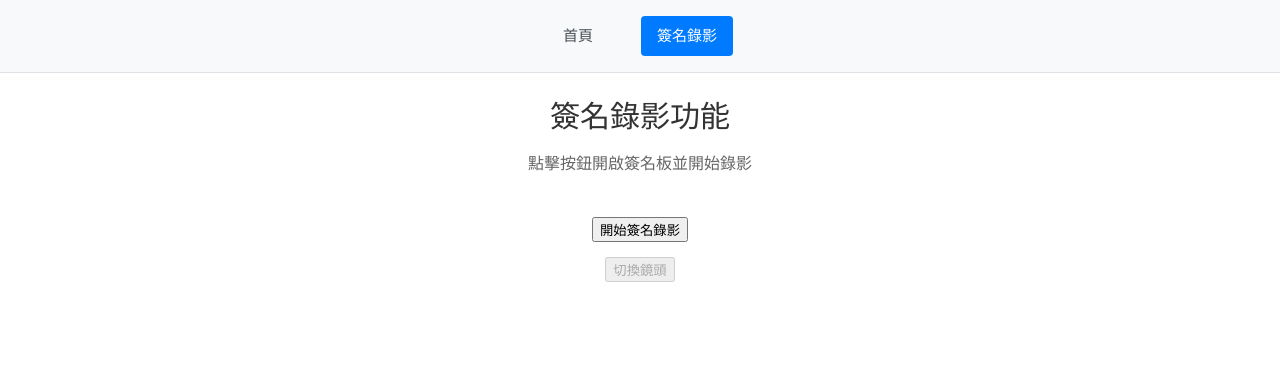
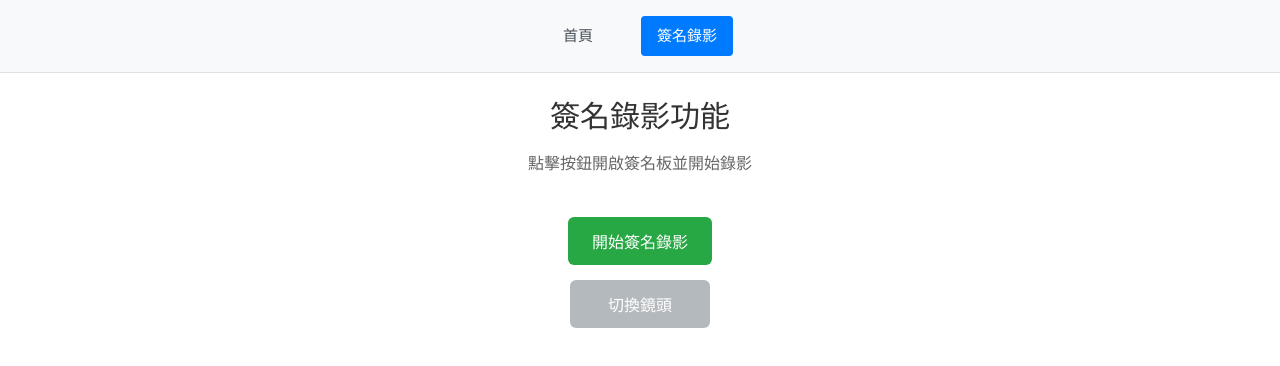
Before and after one commit to et20020223/camera-record-app, a Vue app: page /signature in a window 1280 px wide. Shown: the top 366 px of the page. Built offline with nearby package versions, Linux system fonts and the light colour scheme.

Commit message:
feat: 調整按鈕樣式

```diff
--- a/src/views/SignatureView.vue
+++ b/src/views/SignatureView.vue
@@ -587,6 +587,54 @@ onUnmounted(() => {
 </script>
 
 <style scoped>
+.new-signature-btn {
+  margin-top: 20px;
+}
+
+/* 按鈕樣式 */
+.btn {
+  padding: 12px 24px;
+  border: none;
+  border-radius: 6px;
+  cursor: pointer;
+  font-size: 16px;
+  font-weight: 500;
+  transition: all 0.3s;
+  min-width: 140px;
+}
+
+.btn:disabled {
+  opacity: 0.5;
+  cursor: not-allowed;
+}
+
+.primary {
+  background-color: #007bff;
+  color: white;
+}
+
+.primary:hover:not(:disabled) {
+  background-color: #0056b3;
+}
+
+.secondary {
+  background-color: #6c757d;
+  color: white;
+}
+
+.secondary:hover:not(:disabled) {
+  background-color: #545b62;
+}
+
+.success {
+  background-color: #28a745;
+  color: white;
+}
+
+.success:hover:not(:disabled) {
+  background-color: #1e7e34;
+}
+
 .signature-container {
   max-width: 1200px;
   margin: 0 auto;
```
